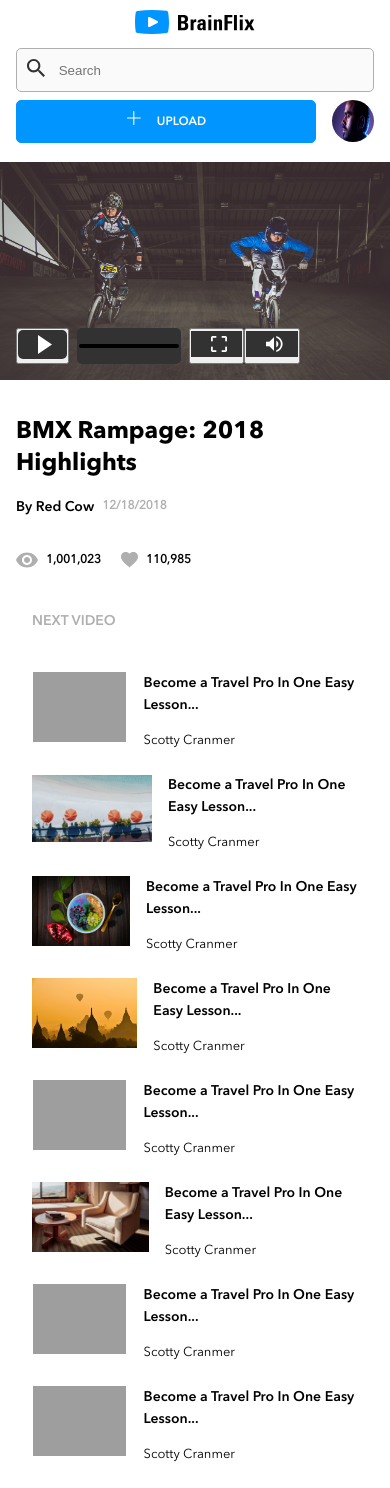
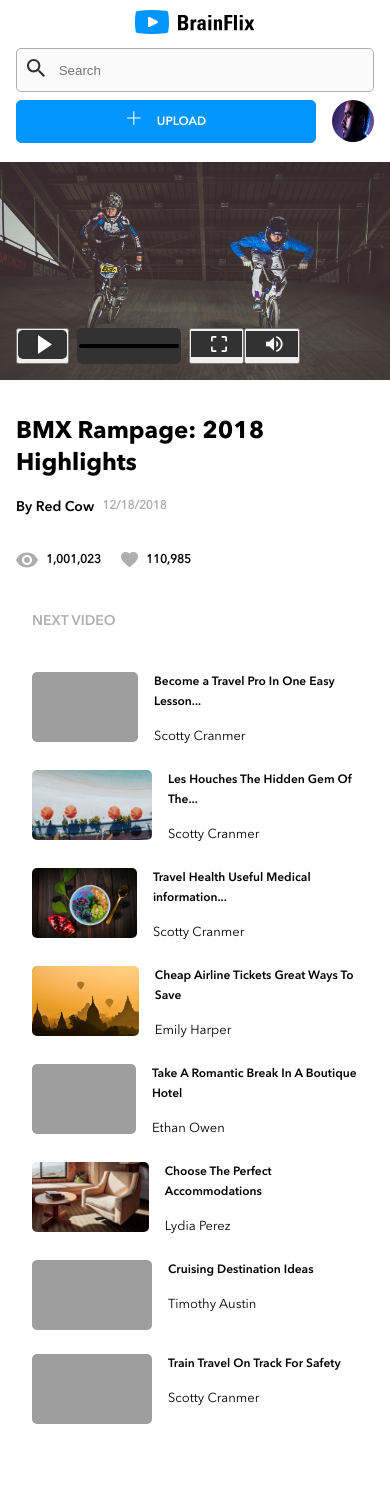
Before and after one commit to MiguelChiau/BrainFlix, a React (Create React App) app in the folder sprint-1/client/: page / in a window 390 px wide. After the commit the page ends 1448 px from the top, so only its background shows below. Built offline with nearby package versions, Linux system fonts and the light colour scheme.

Commit message:
next video section: mobile friendly

```diff
--- a/sprint-1/client/src/components/Aside.js
+++ b/sprint-1/client/src/components/Aside.js
@@ -14,82 +14,75 @@ function Aside() {
       <h2>NEXT VIDEO</h2>
 
       <div className="video-one">
-        <video poster={Video1} />
+        <video poster={Video1} className="video-next" />
+
         <div>
-          <p className="video-one__title">
+          <p className="video-title">
             Become a Travel Pro In One Easy Lesson...
           </p>
-          <p className="video-one__author">Scotty Cranmer </p>
+          <p className="video-author">Scotty Cranmer </p>
         </div>
       </div>
 
       <div className="video-two">
-        <video poster={Video2} />
+        <video poster={Video2} className="video-next" />
         <div>
-          <p className="video-one__title">
-            Become a Travel Pro In One Easy Lesson...
-          </p>
-          <p className="video-one__author">Scotty Cranmer </p>
+          <p className="video-title">Les Houches The Hidden Gem Of The...</p>
+          <p className="video-author">Scotty Cranmer </p>
         </div>
       </div>
 
       <div className="video-three">
-        <video poster={Video3} />
+        <video poster={Video3} className="video-next" />
         <div>
-          <p className="video-one__title">
-            Become a Travel Pro In One Easy Lesson...
+          <p className="video-title">
+            Travel Health Useful Medical information...
           </p>
-          <p className="video-one__author">Scotty Cranmer </p>
+          <p className="video-author">Scotty Cranmer </p>
         </div>
       </div>
 
       <div className="video-four">
-        <video poster={Video4} />
+        <video poster={Video4} className="video-next" />
         <div>
-          <p className="video-one__title">
-            Become a Travel Pro In One Easy Lesson...
+          <p className="video-title">
+            Cheap Airline Tickets Great Ways To Save
           </p>
-          <p className="video-one__author">Scotty Cranmer </p>
+          <p className="video-author">Emily Harper </p>
         </div>
       </div>
 
       <div className="video-five">
-        <video poster={Video5} />
+        <video poster={Video5} className="video-next" />
         <div>
-          <p className="video-one__title">
-            Become a Travel Pro In One Easy Lesson...
+          <p className="video-title">
+            Take A Romantic Break In A Boutique Hotel
           </p>
-          <p className="video-one__author">Scotty Cranmer </p>
+          <p className="video-author">Ethan Owen </p>
         </div>
       </div>
 
       <div className="video-six">
-        <video poster={Video6} />
+        <video poster={Video6} className="video-next" />
         <div>
-          <p className="video-one__title">
-            Become a Travel Pro In One Easy Lesson...
-          </p>
-          <p className="video-one__author">Scotty Cranmer </p>
+          <p className="video-title">Choose The Perfect Accommodations</p>
+          <p className="video-author">Lydia Perez</p>
         </div>
       </div>
 
       <div className="video-seven">
-        <video poster={Video7} />
+        <video poster={Video7} className="video-next" />
         <div>
-          <p className="video-one__title">
-            Become a Travel Pro In One Easy Lesson...
-          </p>
-          <p className="video-one__author">Scotty Cranmer </p>
+          <p className="video-title">Cruising Destination Ideas</p>
+          <p className="video-author">Timothy Austin</p>
         </div>
       </div>
 
       <div className="video-eight">
-        <video poster={Video8} />
+        <video poster={Video8} className="video-next" />
         <div>
-          <p className="video-one__title">
-            Become a Travel Pro In One Easy Lesson...
-          </p>
-          <p className="video-one__author">Scotty Cranmer </p>
+          <p className="video-title">Train Travel On Track For Safety</p>
+          <p className="video-author">Scotty Cranmer</p>
         </div>
       </div>
     </div>
--- a/sprint-1/client/src/styles/app.css
+++ b/sprint-1/client/src/styles/app.css
@@ -360,14 +360,24 @@
   line-height: 22px;
 }
 
-.container-videos video {
+.video-next {
   display: block;
+  -o-object-fit: fill;
+     object-fit: fill;
   width: 120px;
   height: 70px;
   margin-right: 16px;
+  border-radius: 5px;
 }
 
-.video-one {
+.video-one,
+.video-two,
+.video-three,
+.video-four,
+.video-five,
+.video-six,
+.video-seven,
+.video-eight {
   display: -webkit-box;
   display: -ms-flexbox;
   display: flex;
@@ -375,154 +385,14 @@
   padding-left: 0px;
 }
 
-.video-one__title {
+.video-title {
   font-family: AvenirDemi;
-  font-size: 14px;
-  line-height: 22px;
+  font-size: 12px;
+  line-height: 20px;
   margin-bottom: 16px;
 }
 
-.video-one__author {
-  font-family: AvenirRegular;
-  font-size: 13px;
-  line-height: 18px;
-}
-
-.video-two {
-  display: -webkit-box;
-  display: -ms-flexbox;
-  display: flex;
-  margin-bottom: 24px;
-}
-
-.video-two__title {
-  font-family: AvenirDemi;
-  font-size: 14px;
-  line-height: 22px;
-  margin-bottom: 16px;
-}
-
-.video-two__author {
-  font-family: AvenirRegular;
-  font-size: 13px;
-  line-height: 18px;
-}
-
-.video-three {
-  display: -webkit-box;
-  display: -ms-flexbox;
-  display: flex;
-  margin-bottom: 24px;
-}
-
-.video-three__title {
-  font-family: AvenirDemi;
-  font-size: 14px;
-  line-height: 22px;
-  margin-bottom: 16px;
-}
-
-.video-three__author {
-  font-family: AvenirRegular;
-  font-size: 13px;
-  line-height: 18px;
-}
-
-.video-four {
-  display: -webkit-box;
-  display: -ms-flexbox;
-  display: flex;
-  margin-bottom: 24px;
-}
-
-.video-four__title {
-  font-family: AvenirDemi;
-  font-size: 14px;
-  line-height: 22px;
-  margin-bottom: 16px;
-}
-
-.video-four__author {
-  font-family: AvenirRegular;
-  font-size: 13px;
-  line-height: 18px;
-}
-
-.video-five {
-  display: -webkit-box;
-  display: -ms-flexbox;
-  display: flex;
-  margin-bottom: 24px;
-}
-
-.video-five__title {
-  font-family: AvenirDemi;
-  font-size: 14px;
-  line-height: 22px;
-  margin-bottom: 16px;
-}
-
-.video-five__author {
-  font-family: AvenirRegular;
-  font-size: 13px;
-  line-height: 18px;
-}
-
-.video-six {
-  display: -webkit-box;
-  display: -ms-flexbox;
-  display: flex;
-  margin-bottom: 24px;
-}
-
-.video-six__title {
-  font-family: AvenirDemi;
-  font-size: 14px;
-  line-height: 22px;
-  margin-bottom: 16px;
-}
-
-.video-six__author {
-  font-family: AvenirRegular;
-  font-size: 13px;
-  line-height: 18px;
-}
-
-.video-seven {
-  display: -webkit-box;
-  display: -ms-flexbox;
-  display: flex;
-  margin-bottom: 24px;
-}
-
-.video-seven__title {
-  font-family: AvenirDemi;
-  font-size: 14px;
-  line-height: 22px;
-  margin-bottom: 16px;
-}
-
-.video-seven__author {
-  font-family: AvenirRegular;
-  font-size: 13px;
-  line-height: 18px;
-}
-
-.video-eight {
-  display: -webkit-box;
-  display: -ms-flexbox;
-  display: flex;
-  margin-bottom: 24px;
-}
-
-.video-eight__title {
-  font-family: AvenirDemi;
-  font-size: 14px;
-  line-height: 22px;
-  margin-bottom: 16px;
-}
-
-.video-eight__author {
+.video-author {
   font-family: AvenirRegular;
   font-size: 13px;
   line-height: 18px;
--- a/sprint-1/client/src/styles/partials/_aside.scss
+++ b/sprint-1/client/src/styles/partials/_aside.scss
@@ -10,148 +10,39 @@
     font-size: 14px;
     line-height: 22px;
   }
+}
 
-  video {
+.video-next {
   display: block;
+  object-fit: fill;
   width: 120px;
   height: 70px;
   margin-right: 16px;
-  }
+  border-radius: 5px;
 }
 
-.video-one {
+.video-one,
+.video-two,
+.video-three,
+.video-four,
+.video-five,
+.video-six,
+.video-seven,
+.video-eight {
   display: flex;
   margin-bottom: 24px;
   padding-left: 0px;
+}
 
-  &__title {
+.video-title {
   font-family: AvenirDemi;
-    font-size: 14px;
-    line-height: 22px;
+  font-size: 12px;
+  line-height: 20px;
   margin-bottom: 16px;
 }
-  &__author {
+
+.video-author {
   font-family: AvenirRegular;
   font-size: 13px;
   line-height: 18px;
 }
-}
-
-.video-two {
-  display: flex;
-  margin-bottom: 24px;
-
-  &__title {
-    font-family: AvenirDemi;
-    font-size: 14px;
-    line-height: 22px;
-    margin-bottom: 16px;
-  }
-  &__author {
-    font-family: AvenirRegular;
-    font-size: 13px;
-    line-height: 18px;
-  }
-}
-
-.video-three {
-  display: flex;
-  margin-bottom: 24px;
-
-  &__title {
-    font-family: AvenirDemi;
-    font-size: 14px;
-    line-height: 22px;
-    margin-bottom: 16px;
-  }
-  &__author {
-    font-family: AvenirRegular;
-    font-size: 13px;
-    line-height: 18px;
-  }
-}
-
-.video-four {
-  display: flex;
-  margin-bottom: 24px;
-
-  &__title {
-    font-family: AvenirDemi;
-    font-size: 14px;
-    line-height: 22px;
-    margin-bottom: 16px;
-  }
-  &__author {
-    font-family: AvenirRegular;
-    font-size: 13px;
-    line-height: 18px;
-  }
-}
-
-.video-five {
-  display: flex;
-  margin-bottom: 24px;
-
-  &__title {
-    font-family: AvenirDemi;
-    font-size: 14px;
-    line-height: 22px;
-    margin-bottom: 16px;
-  }
-  &__author {
-    font-family: AvenirRegular;
-    font-size: 13px;
-    line-height: 18px;
-  }
-}
-
-.video-six {
-  display: flex;
-  margin-bottom: 24px;
-
-  &__title {
-    font-family: AvenirDemi;
-    font-size: 14px;
-    line-height: 22px;
-    margin-bottom: 16px;
-  }
-  &__author {
-    font-family: AvenirRegular;
-    font-size: 13px;
-    line-height: 18px;
-  }
-}
-
-.video-seven {
-  display: flex;
-  margin-bottom: 24px;
-
-  &__title {
-    font-family: AvenirDemi;
-    font-size: 14px;
-    line-height: 22px;
-    margin-bottom: 16px;
-  }
-  &__author {
-    font-family: AvenirRegular;
-    font-size: 13px;
-    line-height: 18px;
-  }
-}
-
-.video-eight {
-  display: flex;
-  margin-bottom: 24px;
-
-  &__title {
-    font-family: AvenirDemi;
-    font-size: 14px;
-    line-height: 22px;
-    margin-bottom: 16px;
-  }
-  &__author {
-    font-family: AvenirRegular;
-    font-size: 13px;
-    line-height: 18px;
-  }
-}
```
Also changed, not shown: 1 other file (tests, documents, lock files or other folders). Lines whose indentation alone changed are shown as unchanged.
